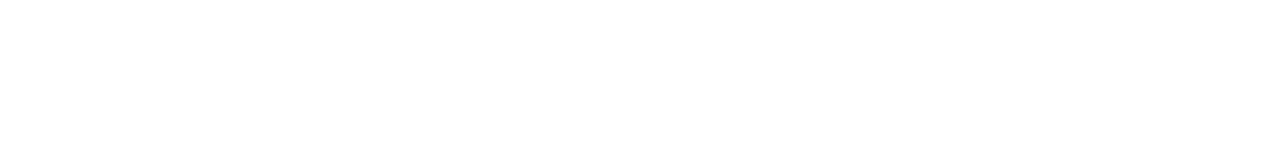
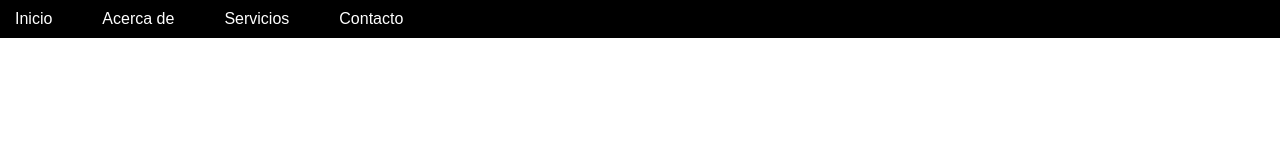
Before and after one commit to SrAdrielM/ClothCrafter, a plain HTML site: page Pages/nav.html in a window 1280 px wide. Drawn offline with Linux system fonts and the light colour scheme.

Commit message:
version 5

```diff
--- a/Css/footer.css
+++ b/Css/footer.css
@@ -1,5 +1,5 @@
 footer {
-    background-color: #333;
+    background-color: #000000;
     color: #fff;
     padding: 20px 0;
   }
@@ -39,7 +39,7 @@ footer {
   }
 
   footer {
-    background-color: #333;
+    background-color: #000000;
     color: #fff;
     padding: 20px 0;
     animation: slideIn 0.5s ease forwards;
--- a/Css/nav.css
+++ b/Css/nav.css
@@ -5,7 +5,7 @@ body {
   }
 
   nav {
-    background-color: #333;
+    background-color: #000000;
   }
 
   nav ul {
@@ -27,5 +27,5 @@ body {
   }
 
   nav ul li a:hover {
-    background-color: #555;
+    background-color: #000000;
   }
--- a/Pages/nav.html
+++ b/Pages/nav.html
@@ -7,6 +7,13 @@
     <link rel="stylesheet" href="/Css/nav.css">
 </head>
 <body>
-
+    <nav>
+        <ul>
+          <li><a href="#">Inicio</a></li>
+          <li><a href="#">Acerca de</a></li>
+          <li><a href="#">Servicios</a></li>
+          <li><a href="#">Contacto</a></li>
+        </ul>
+      </nav>
 </body>
 </html>
```
